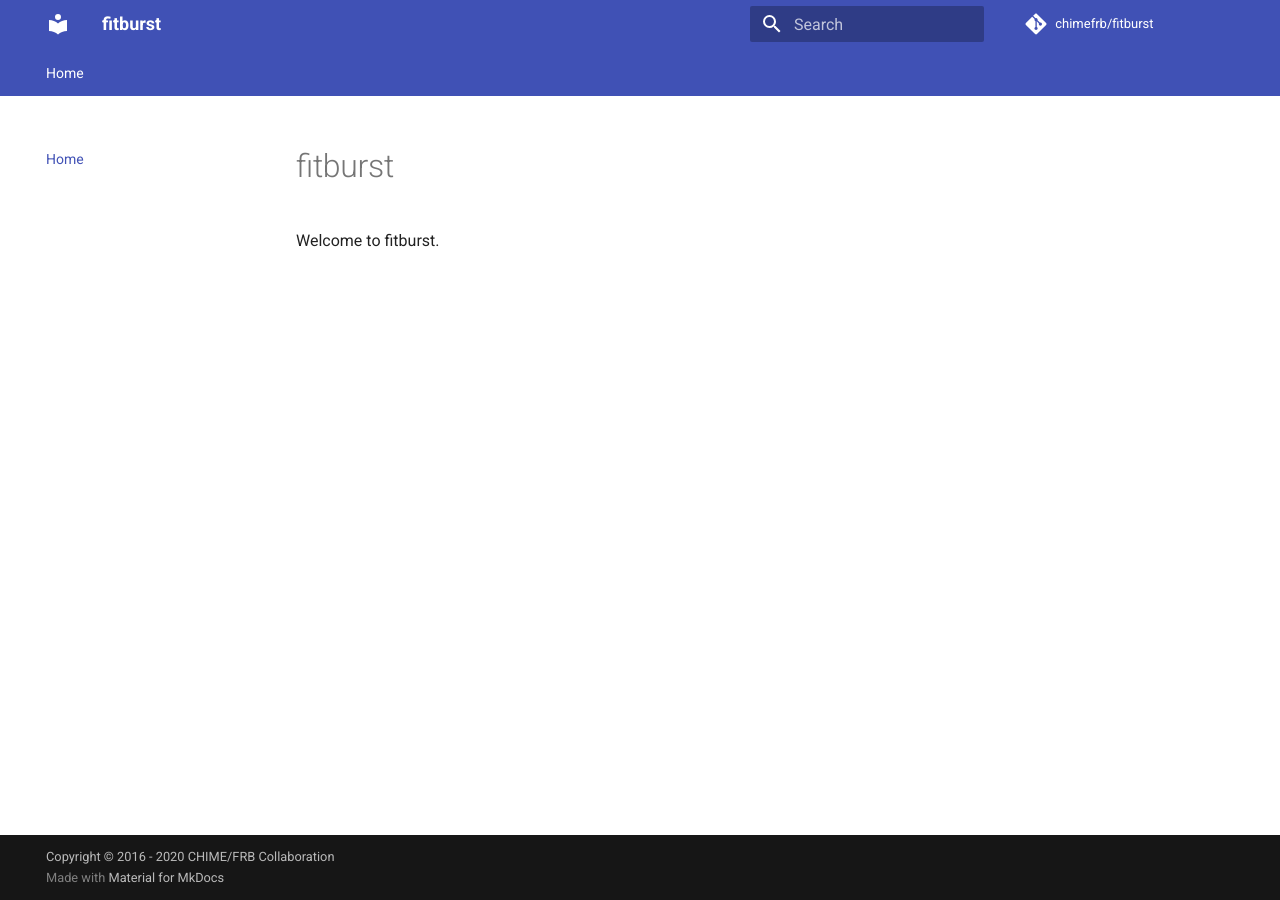
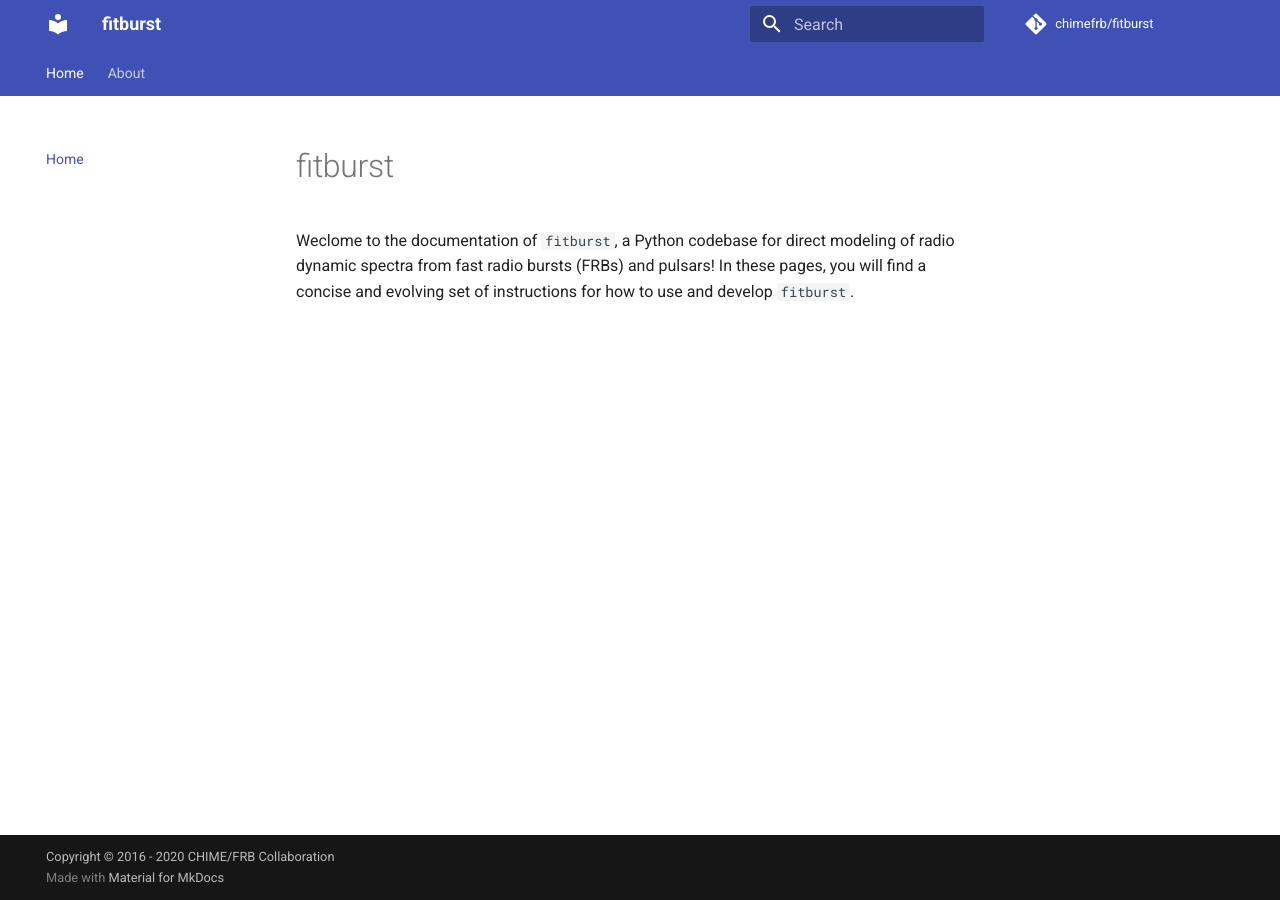
Before and after one commit to CHIMEFRB/fitburst, an MkDocs documentation site: the page built from docs/index.md, in a window 1280 px wide. Built offline with MkDocs 1.6.1 and Material for MkDocs 9.7.7, drawn with Linux system fonts in a browser that asks for light colours; comment, search, counter and statistics services are not loaded.

Commit message:
initial changes to basic docs.

```diff
--- a/docs/index.md
+++ b/docs/index.md
@@ -1,3 +1,3 @@
 # fitburst
 
-Welcome to fitburst.
+Weclome to the documentation of `fitburst`, a Python codebase for direct modeling of radio dynamic spectra from fast radio bursts (FRBs) and pulsars! In these pages, you will find a concise and evolving set of instructions for how to use and develop `fitburst`.
--- a/mkdocs.yml
+++ b/mkdocs.yml
@@ -64,3 +64,4 @@ markdown_extensions:
 
 nav:
   - Home: index.md
+  - About: about.md
```
